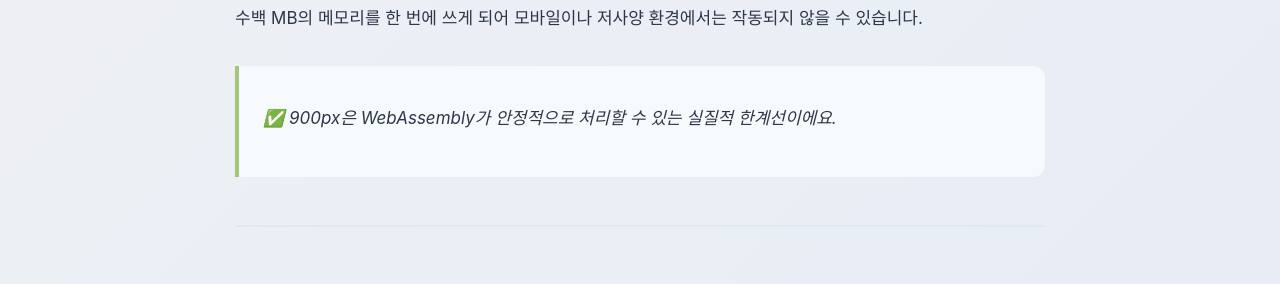
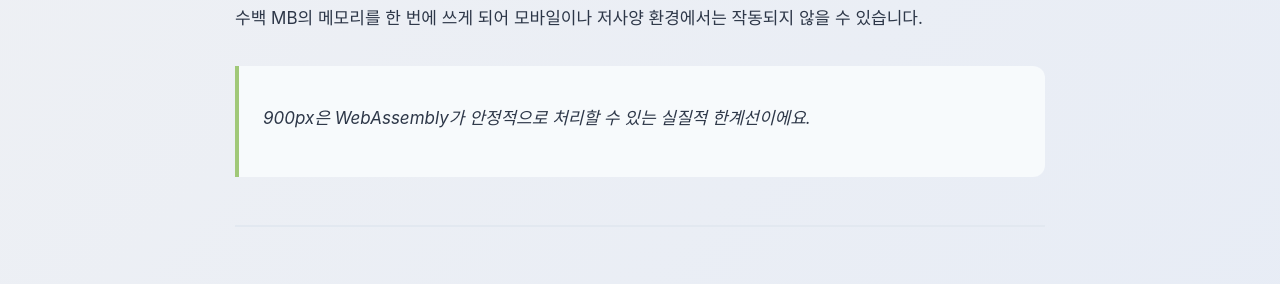
Before and after one commit to videotogif/videotogif.github.io, a Jekyll site: the page built from _posts/2025-10-25-6.md, in a window 1280 px wide and 900 px high, scrolled down 1316 px. Shown: the part 152-436 px from the top of the window. Built offline with Jekyll 4.4.1, drawn with Linux system fonts in a browser that asks for light colours; comment, search, counter and statistics services are not loaded.

Commit message:
[fix] 포스팅 수정

```diff
--- a/_posts/2025-10-25-6.md
+++ b/_posts/2025-10-25-6.md
@@ -43,7 +43,7 @@ Canvas로 그리고, 픽셀을 추출하고, 다시 압축합니다.
 10초짜리 1080p 영상을 변환한다고 하면
 수백 MB의 메모리를 한 번에 쓰게 되어 모바일이나 저사양 환경에서는 작동되지 않을 수 있습니다.
 
-> ✅ 900px은 WebAssembly가 안정적으로 처리할 수 있는 실질적 한계선이에요.
+> 900px은 WebAssembly가 안정적으로 처리할 수 있는 실질적 한계선이에요.
 
 ---
 
```
